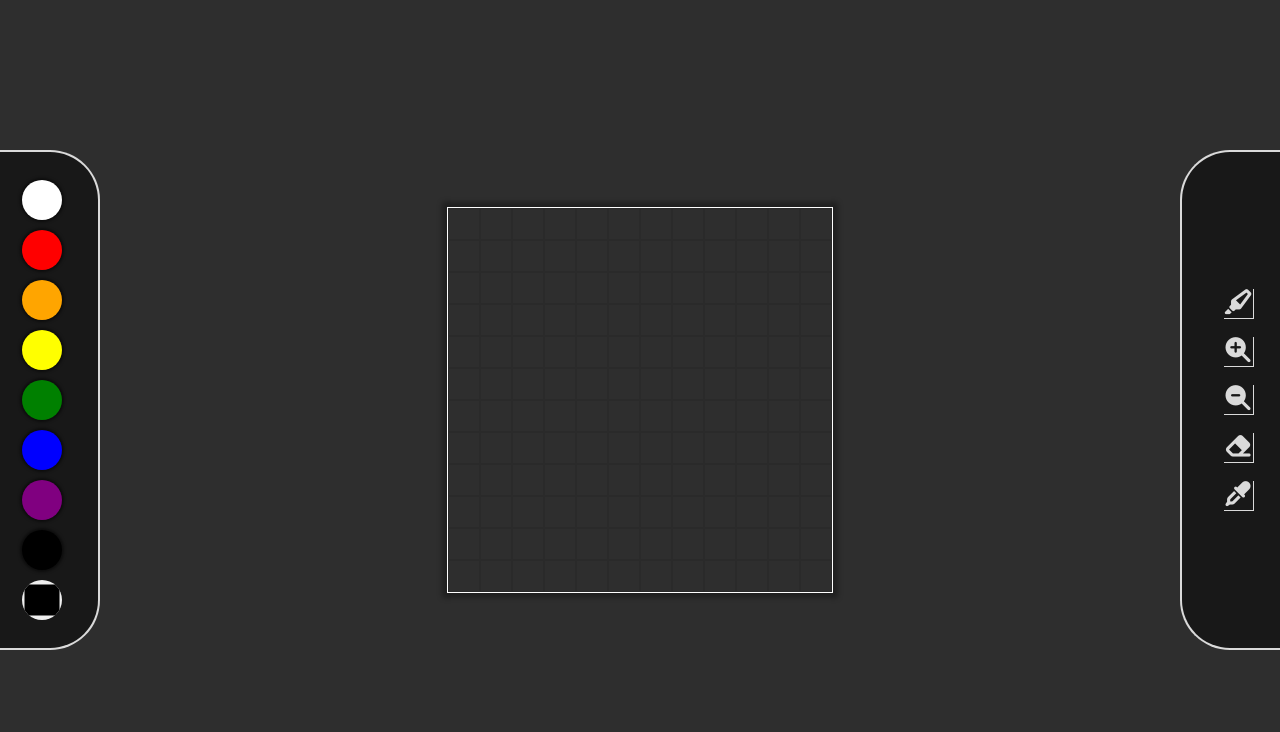
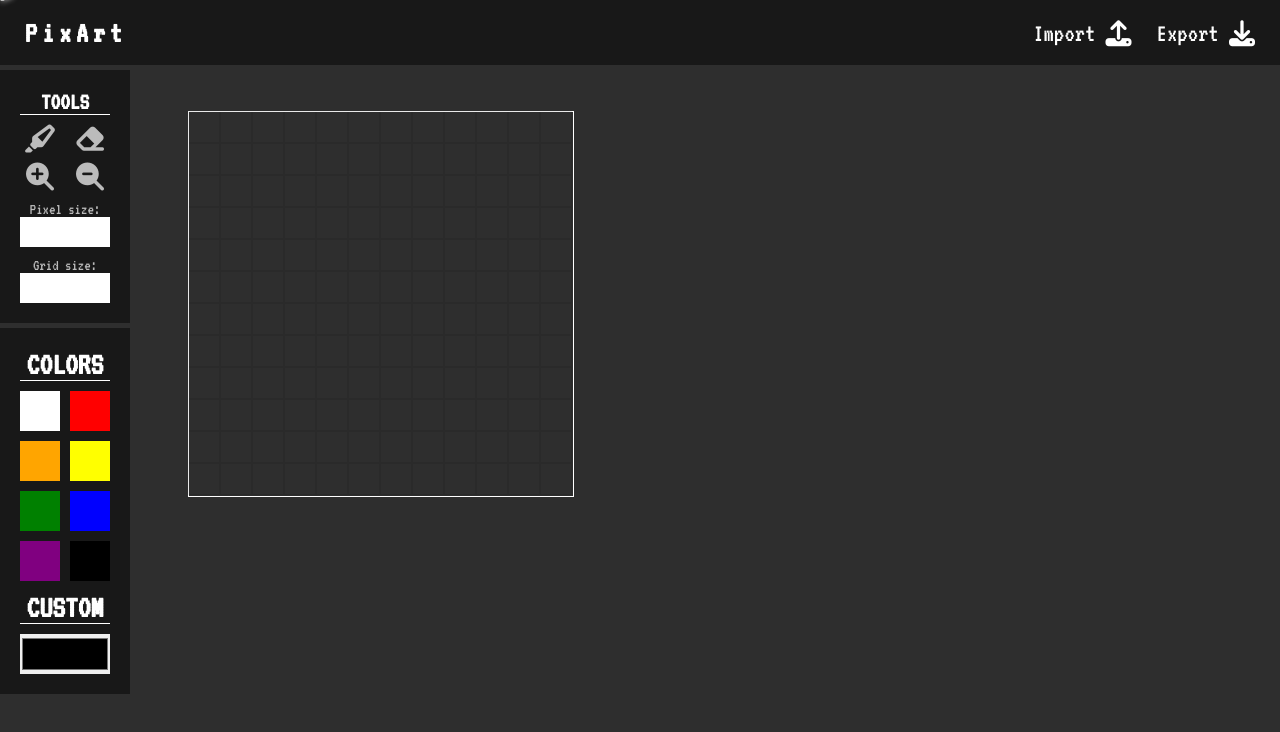
Before and after one commit to FarisMuhovic/PixArt, a plain HTML site: page index.html in a window 1280 px wide. Drawn offline with Linux system fonts and the light colour scheme.

Commit message:
canvas zoom func,design fix

```diff
--- a/design.css
+++ b/design.css
@@ -10,65 +10,147 @@
   --size: 0;
   --pixel-color: null;
   --canvas-scale: 1;
-  --icons-color: rgb(218, 218, 218);
+  --icons-color: rgb(187, 187, 187);
+  --selected-color: white;
+  cursor: none;
+}
+.cursori {
+  position: absolute;
+  width: 30px;
+  height: 30px;
+  z-index: -1;
+  transform: translate(0%, -50%);
+  color: var(--icons-color);
+  pointer-events: none;
+  filter: drop-shadow(0px 0px 3px var(--selected-color))
+}
+
+#cursor {
+  position: absolute;
+  z-index: 535;
 }
 body {
   background-color: rgb(46, 46, 46);
   color: white;
   display: grid;
-  grid-template-columns: 100px 1fr 100px;
+  grid-template-columns: 1fr 10fr;
+  grid-template-rows: 65px 1fr;
+  overflow-x: hidden;
+}
+nav {
+  display: flex;
+  justify-content: space-between;
   align-items: center;
-  overflow: hidden;
+  padding: 25px;
+  height: 65px;
+  background-color: rgb(24, 24, 24);
+  grid-column: 1 / -1;
+  z-index: 1;
 }
-.canvasBox {
-  display: flex;
-  justify-content: center;
-  height: 100vh;
-  align-items: center;
-  direction: ltr;
-  background-color: transparent;
-  transform: scale(var(--canvas-scale));
+nav h1 {
+  font-size: 30px;
+  letter-spacing: 5px;
 }
-#drawing-board {
-  background-color: transparent;
-  box-shadow: 0px 0px 5px 5px rgba(0, 0, 0, 0.315);
-  border: 1px solid white;
-  position: relative;
-}
-.colors {
-  /* position: absolute;
-  top: 50%;
-  left: 0%;
-  transform: translateY(-50%); */
-  width: 100px;
-  height: 500px;
-  background-color: rgb(24, 24, 24);
-  z-index: 2;
+.filemanagment {
   display: flex;
   justify-content: center;
   align-items: center;
+  gap: 25px;
+  font-size: 26px;
+}
+#import , #export {
+  display: flex;
+  justify-items: center;
+  align-items: center;
+  gap: 10px;
+}
+.vertical-nav {
+  display: flex;
+  justify-content: center;
+  align-items: flex-start;
   flex-direction: column;
+  width: 130px;
+  margin-top: 5px;
+  gap: 5px;
+  z-index: 1;
+}
+.tools {
+  display: grid;
+  grid-template-columns: 1fr 1fr;
+  grid-template-rows: repeat(auto,1fr);
+  justify-items: center;
   gap: 10px;
-  border-top-right-radius: 50px;
-  border-bottom-right-radius: 50px;
-  padding-right: 15px;
-  border-right: 2px solid  var(--icons-color);
-  border-top: 2px solid  var(--icons-color);
-  border-bottom: 2px solid  var(--icons-color);
+  width: 100%;
+  background-color: rgb(24, 24, 24);
+  padding: 20px;
+}
+.tools h2 {
+  grid-column:  1 / -1;
+  border-bottom: 1px solid white;
+  width: 100%;
+  text-align: center;
+}
+.tools div {
+  position: relative;
+  color: var(--icons-color);
+  transition: 0.25s;
+}
+.tools div:hover {
+  color: white;
+}
+.tools div i {
+  font-size: 28px;
+}
+#pixelsize,#gridsize {
+  grid-column:  1 / -1;
+  width: 100%;
+  text-align: center;
+}
+#pixelsize input,#gridsize input {
+  width: 100%;
+  outline: none;
+  border: none;
+  text-align: center;
+  height: 30px;
+  font-size: 30px;
+}
+/* Chrome, Safari, Edge, Opera */
+input::-webkit-outer-spin-button,
+input::-webkit-inner-spin-button {
+  appearance: none;
+  margin: 0;
+}
+/* Firefox */
+input[type=number] {
+  appearance: textfield;
+}
+.colors {
+  display: grid;
+  grid-template-columns: 1fr 1fr;
+  grid-template-rows: repeat(auto,1fr);
+  justify-items: center;
+  gap: 10px;
+  width: 100%;
+  background-color: rgb(24, 24, 24);
+  padding: 20px;
+}
+.colors h1 {
+  grid-column:  1 / -1;
+  border-bottom: 1px solid white;
+  width: 100%;
+  text-align: center;
 }
 .colors div {
-  width: 40px;
+  width: 100%;
   height: 40px;
   background-color: red;
-  border-radius: 5000px;
-  box-shadow: 0px 0px 3px 2px rgba(0, 0, 0, 0.5);
 }
 .colors div:hover {
   border: 1px solid rgb(37, 37, 37);
 }
 #color-input {
-  border-radius: 5000px;
-  width: 40px;
+  grid-column: 1 / -1;
+  width: 100%;
   height: 40px;
   box-shadow: none;
   border: none;
@@ -81,62 +163,37 @@ body {
 #blue {background-color: blue;}
 #purple {background-color: purple;}
 #black {background-color: black;}
-.tools {
-  /* position: absolute;
-  top: 50%;
-  right: 0%;
-  transform: translateY(-50%); */
-  width: 100px;
-  height: 500px;
-  background-color: rgb(24, 24, 24);
-  z-index: 2;
-  border-top-left-radius: 50px;
-  border-bottom-left-radius: 50px;
-  border-left: 2px solid  var(--icons-color);
-  border-top: 2px solid  var(--icons-color);
-  border-bottom: 2px solid  var(--icons-color);
+.canvasBox {
   display: flex;
-  justify-content: center;
-  align-items: center;
-  flex-direction: column;
-  gap: 18px;
-  padding-left: 15px;
+  position: relative;
+  width: 100%;
+  height: 100%;
+  transform-origin: top left;
+  overflow: scroll;
+  margin: 15px 0 ;
 }
-.tools div {
-  width: 30px;
-  height: 30px;
-  display: flex;
-  justify-content: center;
-  align-items: center;
-  color: var(--icons-color);
-  border-bottom: 1px solid var(--icons-color);
-  border-right: 1px solid var(--icons-color);
-  position: relative;
-}
-.tools div:hover {
-  background-color: rgba(128, 128, 128, 0.1);
-}
-.tools div i {
-  font-size: 25px;
-  width: 30px;
-  height: 30px;
-  display: flex;
-  justify-content: center;
-  align-items: baseline;
+#drawing-board {
+  background-color: transparent;
+  border: 1px solid white;
+  direction: ltr;
+  position: absolute;
+  top: 5%;
+  left: 5%;
+  transform-origin: top left;
+  transform:  scale(var(--canvas-scale));
 }
 #fakeCanvas {
   display: grid;
-  position: absolute;
+  position: relative ;
+  top: 5%;
+  left: 5%;
+  transform-origin: top left;
+  transform: scale(var(--canvas-scale));
   grid-template-columns: repeat(var(--size),var(--pixel-size));
   grid-template-rows: repeat(var(--size),var(--pixel-size));
   pointer-events: none;
+  direction: ltr;
 }
 #fakeCanvas div {
   border: 1px solid rgba(0, 0, 0, 0.082);
 }
-#pixel-size-input {
-
-  width: 50px;
-  height: 30px;
-
-}
--- a/index.html
+++ b/index.html
@@ -12,7 +12,25 @@
 href="https://cdnjs.cloudflare.com/ajax/libs/font-awesome/6.2.0/css/all.min.css">
   </head>
   <body>
+    <nav>
+      <h1>PixArt</h1>
+      <div class="filemanagment">
+        <div id="import"><p>Import</p><i class="fa-solid fa-upload"></i></div>
+        <div id="export"><p>Export</p><i class="fa-solid fa-download"></i></div>
+      </div>
+    </nav>
+    <div class="vertical-nav">
+      <div class="tools">
+        <h2>TOOLS</h2>
+        <div id="marker"><i class="fa-solid fa-highlighter"></i></div>
+        <div id="eraser"><i class="fa-solid fa-eraser"></i></div>
+        <div id="zoomin"><i class="fa-solid fa-magnifying-glass-plus"></i></div>
+        <div id="zoomout"><i class="fa-solid fa-magnifying-glass-minus"></i></div>
+        <div id="pixelsize"><p>Pixel size:</p><input type="number" min="8" max="64"></div>
+        <div id="gridsize"><p>Grid size:</p><input type="number" min="4" max="24"></div>
+      </div>
       <div class="colors">
+        <h1>COLORS</h2>
         <div id="white"></div>
         <div id="red"></div>
         <div id="orange"></div>
@@ -21,30 +39,16 @@ href="https://cdnjs.cloudflare.com/ajax/libs/font-awesome/6.2.0/css/all.min.css"
         <div id="blue"></div>
         <div id="purple"></div>
         <div id="black"></div>
+        <h1>CUSTOM</h1>
         <input type="color" id="color-input">
+      </div>
     </div>
     <div class="canvasBox">
       <canvas id="drawing-board"></canvas>
       <div id="fakeCanvas"></div>
     </div>
-    <div class="tools">
-      <div id="marker"><i class="fa-solid fa-highlighter"></i></div>
-      <div id="zoomin"><i class="fa-solid fa-magnifying-glass-plus"></i></div>
-      <div id="zoomout"><i class="fa-solid fa-magnifying-glass-minus"></i></div>
-      <div id="eraser"><i class="fa-solid fa-eraser"></i></div>
-      <div id="grabcolor"><i class="fa-solid fa-eye-dropper"></i></div>
-      <!-- <div id="pixelsize">
-        <i class="fa-regular fa-square"></i>
-        <input type="number" id="pixel-size-input">
-        <button>Submit</button>
-      </div> -->
-      <!-- <div id="gridsize">
-        <i class="fa-solid fa-border-all"></i>
-        <input type="number" id="pixel-size-input">
-        <button>Submit</button>
-      </div> -->
-      <!-- <div id="import"><i class="fa-solid fa-upload"></i></div>
-      <div id="export"><i class="fa-solid fa-download"></i></div> -->
+    <div id="cursor">
+      <i class="fa-solid fa-highlighter cursori"></i>
     </div>
   </body>
 </html>
--- a/script.js
+++ b/script.js
@@ -11,7 +11,7 @@ for (let i = size ** 2; i > 0; i--) {
 }
 canvasElement.width = size * pixelSize;
 canvasElement.height = size * pixelSize;
-let color = "red";
+let color = "white";
 const colors = document.querySelectorAll(".colors div");
 colors.forEach(col => {
   col.addEventListener("click", e => {
@@ -32,14 +32,23 @@ colors.forEach(col => {
     } else if (e.target.id == "black") {
       color = "black";
     }
+    root.style.setProperty("--selected-color", color);
   });
+});
+const cursor = document.getElementById("cursor");
+const colorInput = document.getElementById("color-input");
+colorInput.addEventListener("change", () => {
+  color = colorInput.value;
+  root.style.setProperty("--selected-color", color);
 });
 const eraser = document.getElementById("eraser");
 eraser.addEventListener("click", () => {
+  cursor.innerHTML = `<i class="fa-solid fa-eraser cursori"></i>`;
   canvas.globalCompositeOperation = "destination-out";
 });
 const drawingPen = document.getElementById("marker");
 drawingPen.addEventListener("click", () => {
+  cursor.innerHTML = `<i class="fa-solid fa-highlighter cursori"></i>`;
   canvas.globalCompositeOperation = "destination-over";
 });
 let scaleValue = 1;
@@ -59,7 +68,6 @@ zoomOut.addEventListener("click", () => {
   }
   root.style.setProperty("--canvas-scale", scaleValue);
 });
-// root.setAttribute('--')
 canvasElement.addEventListener("mousedown", e => {
   const CoordinateX = Math.floor(e.layerX / pixelSize) * pixelSize;
   const CoordinateY = Math.floor(e.layerY / pixelSize) * pixelSize;
@@ -68,3 +76,10 @@ canvasElement.addEventListener("mousedown", e => {
 });
 // try to make it full width and height
 // make arrows so u can move around the pixelart
+
+// maybe be able to make width and height instead of scale
+// make pixel size input and width * height input
+window.addEventListener("mousemove", e => {
+  cursor.style.left = `${e.pageX}px`;
+  cursor.style.top = `${e.pageY}px`;
+});
```
Also changed, not shown: Capture.PNG (added). Lines whose indentation alone changed are shown as unchanged.
